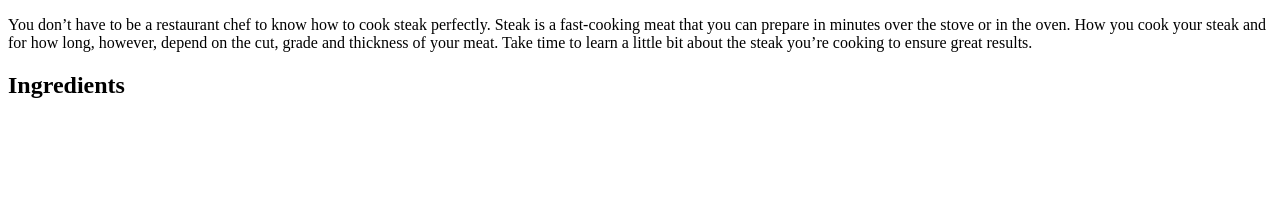
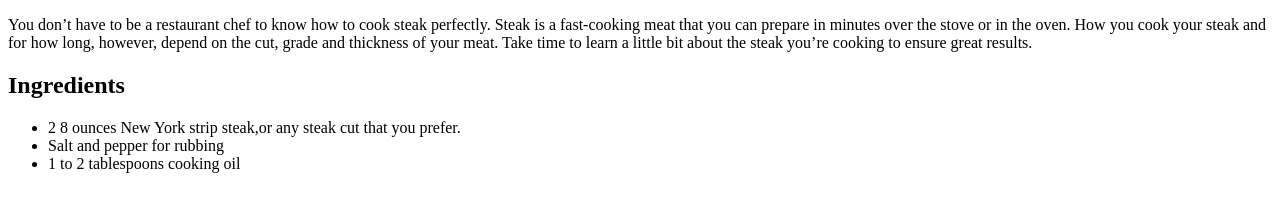
Before and after one commit to Wynclefe/odin-recipes, a plain HTML site: page recipes/steak.html in a window 1280 px wide. Shown: the part 427-638 px from the top of the page. Drawn offline with Linux system fonts and the light colour scheme.

Commit message:
Add unordered list of ingredients

```diff
--- a/recipes/steak.html
+++ b/recipes/steak.html
@@ -12,5 +12,10 @@
             You don’t have to be a restaurant chef to know how to cook steak perfectly. Steak is a fast-cooking meat that you can prepare in minutes over the stove or in the oven. How you cook your steak and for how long, however, depend on the cut, grade and thickness of your meat. Take time to learn a little bit about the steak you’re cooking to ensure great results.
         </p>
          <h2>Ingredients</h2>
+         <ul>
+            <li>2 8 ounces New York strip steak,or any steak cut that you prefer.</li>
+            <li>Salt and pepper for rubbing</li>
+            <li>1 to 2 tablespoons cooking oil</li>
+         </ul>
     </body>
 </html>
```
